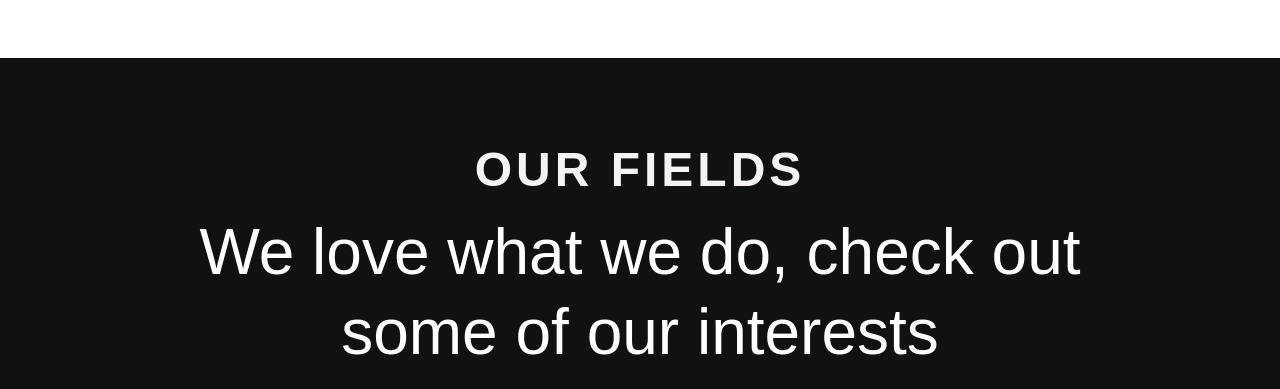
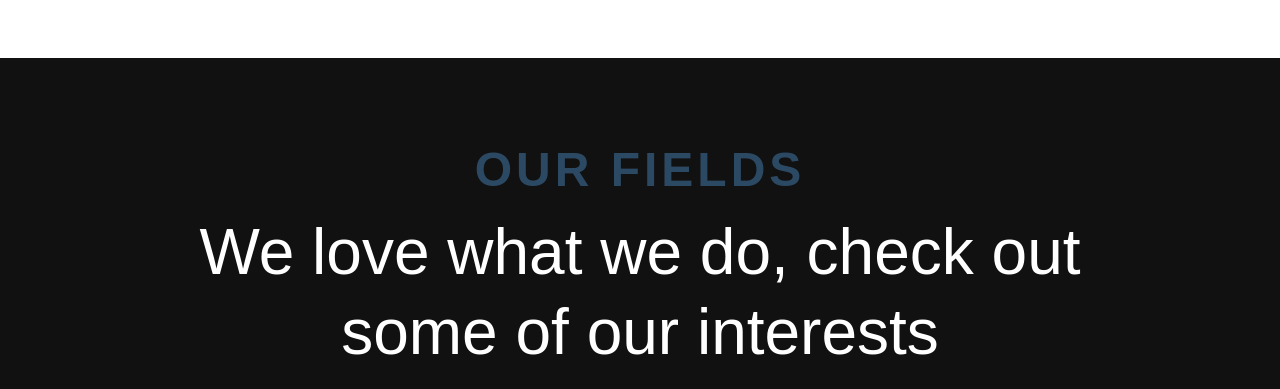
Before and after one commit to Kadam-Saurabh/mlsac-website, a plain HTML site: page mlsac aissms ioit.org/index.html in a window 1280 px wide. Shown: the part 1540-1929 px from the top of the page. Drawn offline with nearby package versions, Linux system fonts and the light colour scheme.

Commit message:
Update style.css

```diff
--- a/mlsac aissms ioit.org/assets/css/style.css
+++ b/mlsac aissms ioit.org/assets/css/style.css
@@ -946,7 +946,7 @@ h6 {
     line-height: 1.333;
     text-transform: uppercase;
     letter-spacing: .25rem;
-    color:rgb(245, 243, 243);
+    color:#2C4964;
     margin-top: 0;
     margin-bottom: 0
 
```
